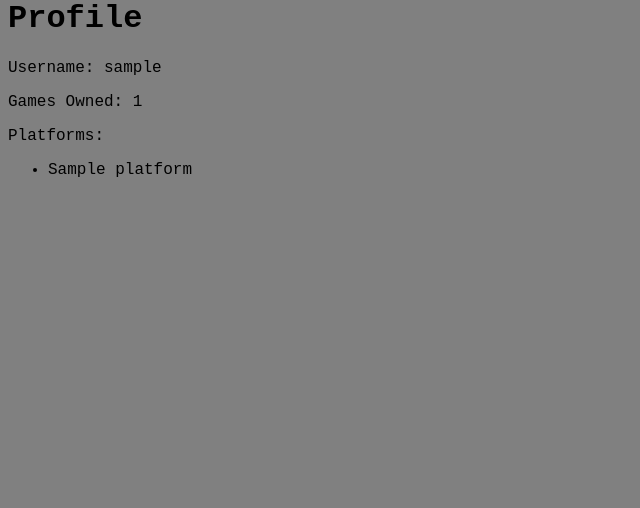
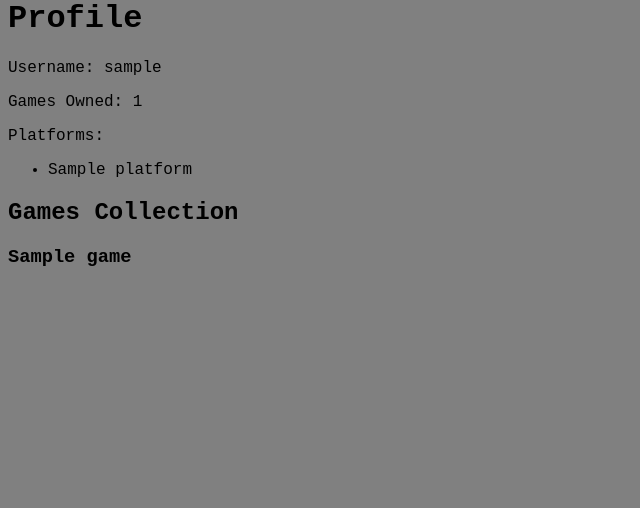
Before and after one commit to Elder-Xeno/LFG, a Django app: page /profile/ in a window 1280 px wide. Shown: the part 157-665 px from the top of the page, without its empty margins (0-640 px from the left). Run offline with Django 5.2, Linux system fonts and the light colour scheme; a user stored in the database is signed in; tables that the repository leaves empty hold one stand-in row (values such as "Sample post").

Commit message:
create form submission and views for add game and platform

```diff
--- a/main_app/models.py
+++ b/main_app/models.py
@@ -12,7 +12,7 @@ class Platform(models.Model):
 
 class Game(models.Model):
     name = models.CharField(max_length=100)
-    genre = models.CharField(max_length=100)
+    platforms = models.ManyToManyField(Platform)
 
 
     def __str__(self):
@@ -21,6 +21,7 @@ class Game(models.Model):
 class Profile(models.Model):
     user = models.OneToOneField(User, on_delete=models.CASCADE)
     games_owned = models.IntegerField(default=0)
+    games = models.ManyToManyField(Game)
     platforms = models.ManyToManyField(Platform, blank=True)
 
     def __str__(self):
--- a/main_app/templates/users/profile.html
+++ b/main_app/templates/users/profile.html
@@ -1,10 +1,9 @@
 {% extends 'base.html' %}
 {% block content %}
-
 <h1>Profile</h1>
 
 <p>Username: {{ user_profile.user.username }}</p>
-<p>Games Owned: {{ user_profile.games_owned }}</p>
+<p>Games Owned: {{ games_owned.count }}</p>
 <p>Platforms:</p>
 <ul>
   {% for platform in user_profile.platforms.all %}
@@ -12,4 +11,15 @@
   {% endfor %}
 </ul>
 
+<h2>Games Collection</h2>
+<div class="card-container">
+  {% for game in games_owned %}
+    <div class="card">
+      <div class="card-body">
+        <h3>{{ game.name }}</h3>
+      </div>
+    </div>
+  {% endfor %}
+</div>
+
 {% endblock %}
--- a/main_app/views.py
+++ b/main_app/views.py
@@ -5,8 +5,8 @@ from django.shortcuts import render, redirect, get_object_or_404
 from django.contrib.auth import login
 from django.contrib.auth.decorators import login_required
 from django.contrib.auth.forms import UserCreationForm
-
-from .models import Profile
+from .models import Profile, Game, Platform
+from django.db.models import Count
 
 def home(request):
     return render(request, 'home.html')
@@ -16,7 +16,8 @@ def profile(request, username=None):
     if username is None:
         username = request.user.username
     user_profile = get_object_or_404(Profile, user__username=username)
-    return render(request, 'users/profile.html', {'user_profile': user_profile})
+    games_owned = user_profile.games.all()
+    return render(request, 'users/profile.html', {'user_profile': user_profile, 'games_owned': games_owned})
 
 
 def signup(request):
@@ -41,16 +42,42 @@ def signup(request):
 @login_required
 def add_game(request):
     if request.method == 'POST':
-        pass
+        name = request.POST.get('name')
+        platforms = request.POST.getlist('platforms')
+        game = Game.objects.create(name=name)
+        for platform_id in platforms:
+            platform = Platform.objects.get(pk=platform_id)
+            game.platforms.add(platform)
+
+        profile = Profile.objects.get(user=request.user)
+        for platform_id in platforms:
+            platform = Platform.objects.get(pk=platform_id)
+            if not profile.platforms.filter(pk=platform_id).exists():
+                profile.platforms.add(platform)
+
+        profile.games.add(game)
+        profile.games_owned = profile.games.count()
+        profile.save()
+
+        return redirect('profile')
     else:
-        return render(request, 'add_game.html')
+        platforms = Platform.objects.all()
+        return render(request, 'main_app/add_game.html', {'platforms': platforms})
+
 
 @login_required
 def add_platform(request):
     if request.method == 'POST':
-        pass
+        platform_name = request.POST.get('name')
+        platform, created = Platform.objects.get_or_create(name=platform_name)
+        profile = Profile.objects.get(user=request.user)
+        if platform not in profile.platforms.all():
+            profile.platforms.add(platform)
+            profile.save()
+
+        return redirect('profile')
     else:
-        return render(request, 'add_platform.html')
+        return render(request, 'main_app/add_platform.html')
 
 @login_required
 def user_search(request):
```
Also changed, not shown: main_app/templates/main_app/add_game.html (added, +19 -0 lines), main_app/templates/main_app/add_platform.html (added, +13 -0 lines), main_app/migrations/0003_remove_game_genre_game_platforms_profile_games.py (added).
